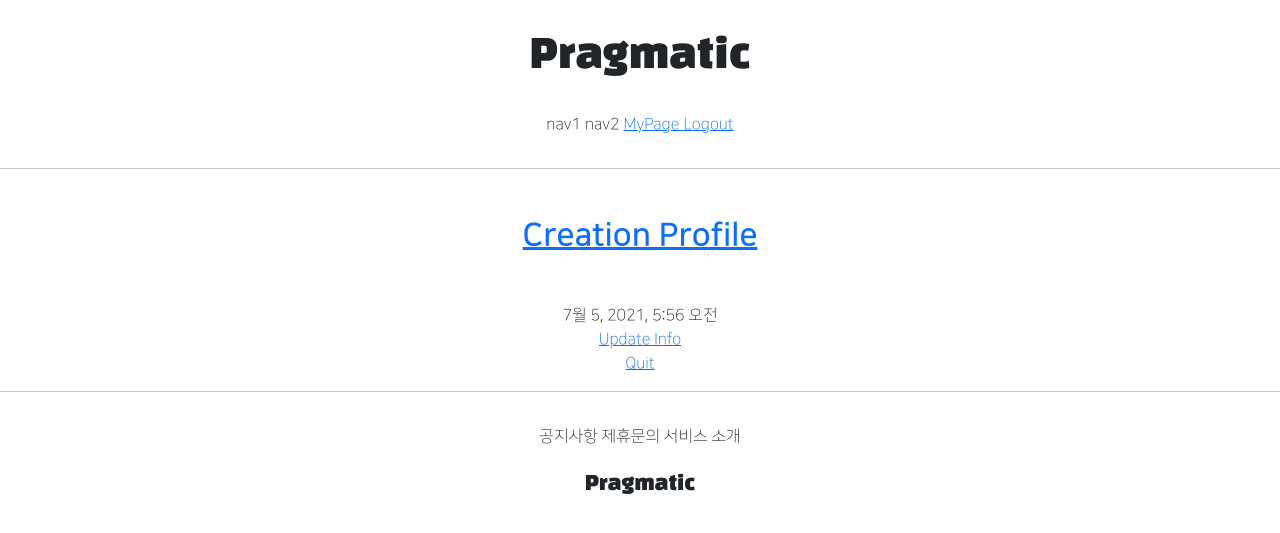
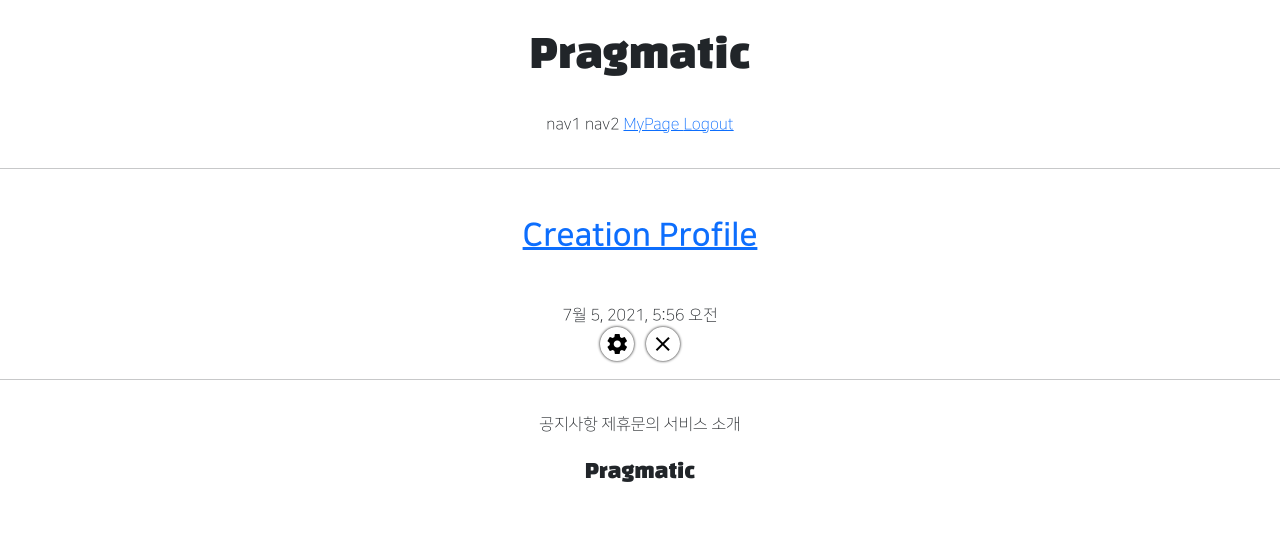
Before and after one commit to 21nkyu/gis_1ban_111, a Django app: template accountapp/templates/accountapp/detail.html in a window 1280 px wide. Shown: the top 533 px of the page. Run offline with Django 3.2, Linux system fonts and the light colour scheme; the template is opened without the code that fills it: values that come from a table or form of the project are taken from there, others are empty; the visitor is signed in with stand-in values (Sample User, id 1); data comes from the database, SQL or seed files in the repository; parts of the project's set-up code (start-up, migrations or seed data) failed here and were passed over.

Commit message:
2021 07 29 002 1ban class commit 042

```diff
--- a/accountapp/templates/accountapp/detail.html
+++ b/accountapp/templates/accountapp/detail.html
@@ -34,13 +34,14 @@
         {% if user == target_user %}
 
         <div>
-            <a href="{% url 'accountapp:update' pk=target_user.pk %}">
-                    Update Info
+            <a href="{% url 'accountapp:update' pk=target_user.pk %}"
+            class="material-icons round_button mx-1">
+                    settings
             </a>{# 나의정보수정페이지 이기 때문에 user의 plk #}
-        </div>
-        <div>
-            <a href="{% url 'accountapp:delete' pk=target_user.pk %}">
-                Quit
+
+            <a href="{% url 'accountapp:delete' pk=target_user.pk %}"
+            class="material-icons round_button mx-1">
+                close
             </a>{# 나의정보수정페이지 이기 때문에 user의 plk #}
         </div>
         {% endif %}
```
